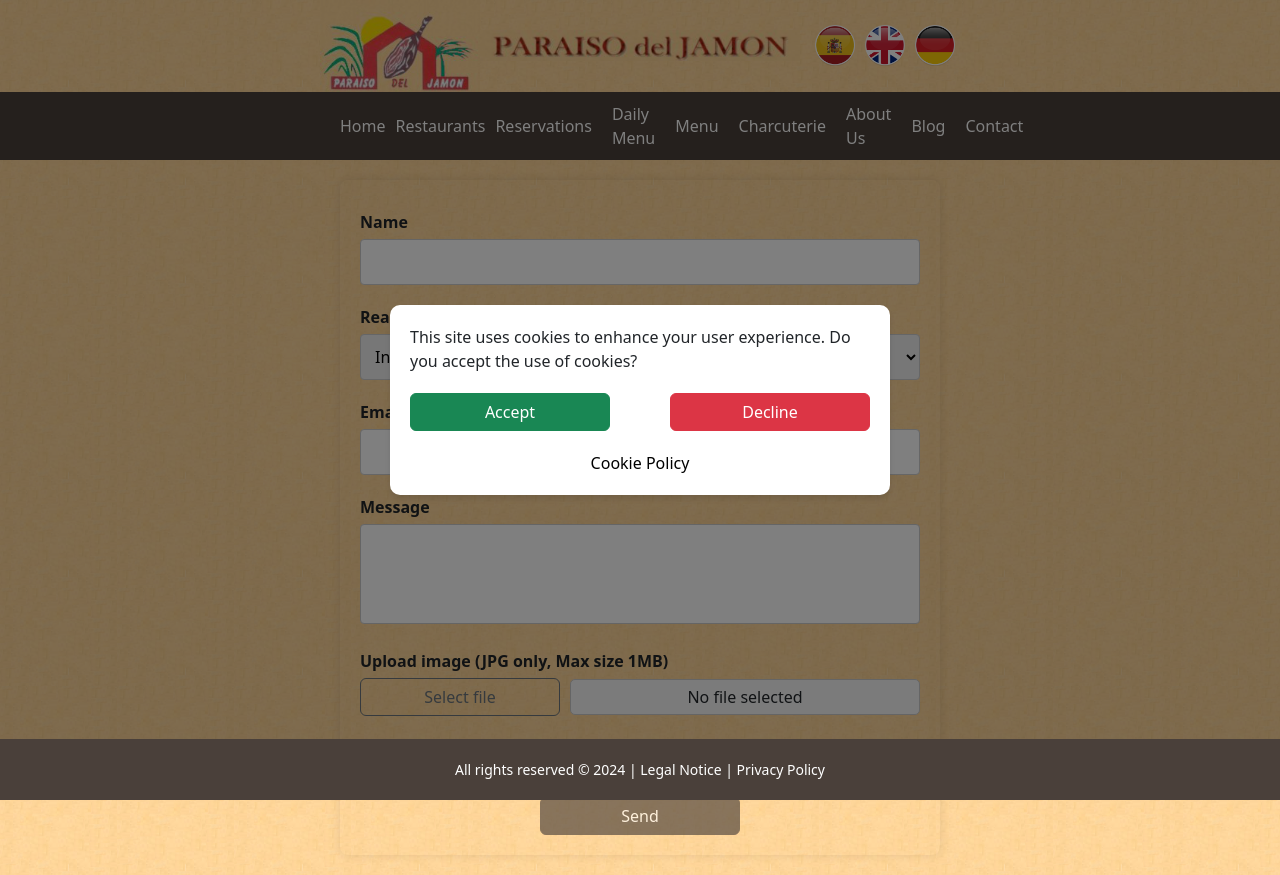
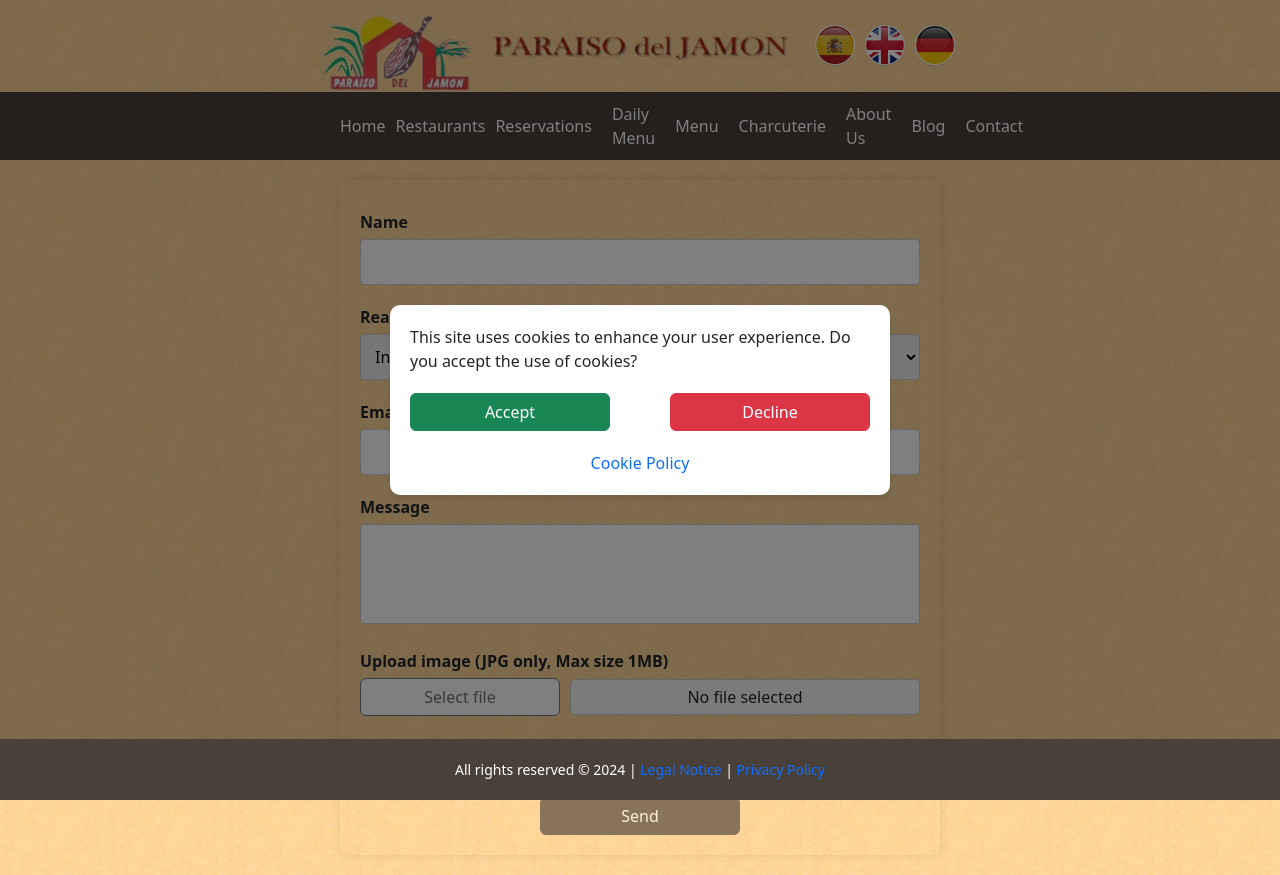
Before and after one commit to Galen222/ParaisoWeb, a Next.js app in the folder frontend/: page /contacto in a window 1280 px wide. Built offline with nearby package versions, Linux system fonts and the light colour scheme.

Commit message:
Frontend: Cambiados enlaces a azúl. Cambiados colores de botones en contacto. Arreglado texto en politica de cookies.

```diff
--- a/frontend/src/locales/en.json
+++ b/frontend/src/locales/en.json
@@ -84,7 +84,7 @@
   "politicaPrivacidad_Descripcion": "This is the Privacy Policy page. Here you can find information about how we handle your personal data.",
 
   "politicaCookies_Titulo": "Cookie Policy",
-  "oliticaCookies_Descripcion": "This is the cookie policy where we explain the use and management of cookies on our website. Cookies are small text files that are stored on your device to help improve your website experience and provide personalized services.",
+  "politicaCookies_Descripcion": "This is the cookie policy where we explain the use and management of cookies on our website. Cookies are small text files that are stored on your device to help improve your website experience and provide personalized services.",
 
   "cookie_Texto": "This site uses cookies to enhance your user experience. Do you accept the use of cookies?",
   "cookie_BotonAceptar": "Accept",
--- a/frontend/src/pages/contacto.tsx
+++ b/frontend/src/pages/contacto.tsx
@@ -132,7 +132,11 @@ const ContactPage = () => {
           <span className={styles.archiveText}>{intl.formatMessage({ id: "contacto_SubirImagen" })}</span>
           <div className={styles.fileUploadContainer}>
             <input type="file" id="imageUpload" name="imageUpload" accept="image/jpeg" className="d-none" onChange={handleFileChange} />
-            <button type="button" className="btn btn-outline-secondary w-200p" onClick={() => document.getElementById("imageUpload")?.click()}>
+            <button
+              type="button"
+              className={`btn btn-outline-secondary w-200p ${styles.fileButton}`}
+              onClick={() => document.getElementById("imageUpload")?.click()}
+            >
               {intl.formatMessage({ id: "contacto_BotonSubirImagen" })}
             </button>
             <div className={styles.fileNameBox}>{formData.file ? formData.file.name : intl.formatMessage({ id: "contacto_Archivo" })}</div>
--- a/frontend/src/styles/Cookie.module.css
+++ b/frontend/src/styles/Cookie.module.css
@@ -30,7 +30,6 @@
   display: block;
   margin-top: 20px;
   text-align: center;
-  color: black; /* Color del texto de los enlaces */
   text-decoration: none; /* Opcional: eliminar el subrayado de los enlaces */
 }
 
--- a/frontend/src/styles/Footer.module.css
+++ b/frontend/src/styles/Footer.module.css
@@ -16,7 +16,6 @@
 }
 
 .link {
-  color: #fff; /* Color del texto de los enlaces */
   text-decoration: none; /* Opcional: eliminar el subrayado de los enlaces */
 }
 
--- a/frontend/src/styles/contacto.module.css
+++ b/frontend/src/styles/contacto.module.css
@@ -44,12 +44,21 @@
 .submitButton {
   --bs-btn-bg: #4a403a;
   --bs-btn-border-color: #4a403a;
-  --bs-btn-hover-bg: #0b5ed7;
-  --bs-btn-hover-border-color: #0a58ca;
-  --bs-btn-active-bg: #0a58ca;
-  --bs-btn-active-border-color: #0a53be;
+  --bs-btn-hover-bg: #198754;
+  --bs-btn-hover-border-color: #198754;
+  --bs-btn-active-bg: #198754;
+  --bs-btn-active-border-color: #198754;
   --bs-btn-disabled-bg: #4a403a;
   --bs-btn-disabled-border-color: #4a403a;
+}
+
+.fileButton {
+  --bs-btn-bg: white;
+  --bs-btn-hover-bg: #4a403a;
+  --bs-btn-hover-border-color: #4a403a;
+  --bs-btn-active-bg: #4a403a;
+  --bs-btn-active-border-color: #4a403a;
+  --bs-btn-disabled-bg: white;
 }
 
 .fileUploadContainer {
@@ -109,7 +118,6 @@
 }
 
 .link {
-  color: black; /* Color del texto de los enlaces */
   text-decoration: none; /* Opcional: eliminar el subrayado de los enlaces */
 }
 
```
